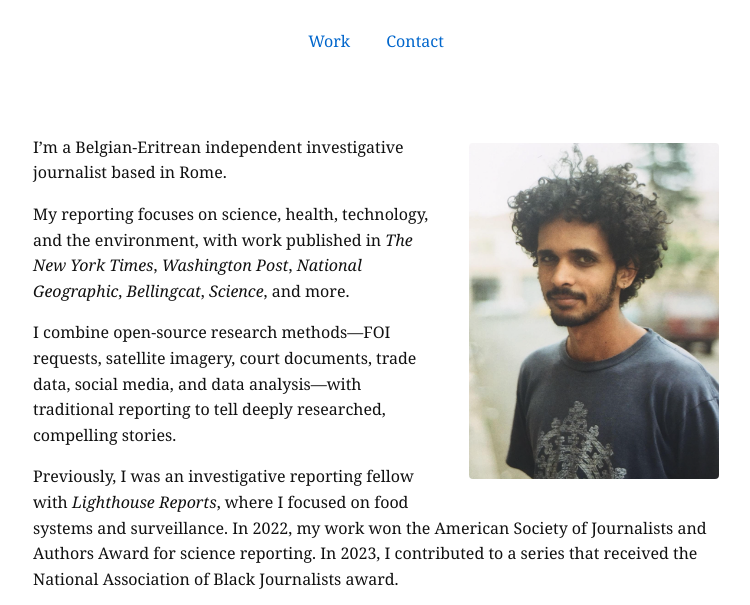
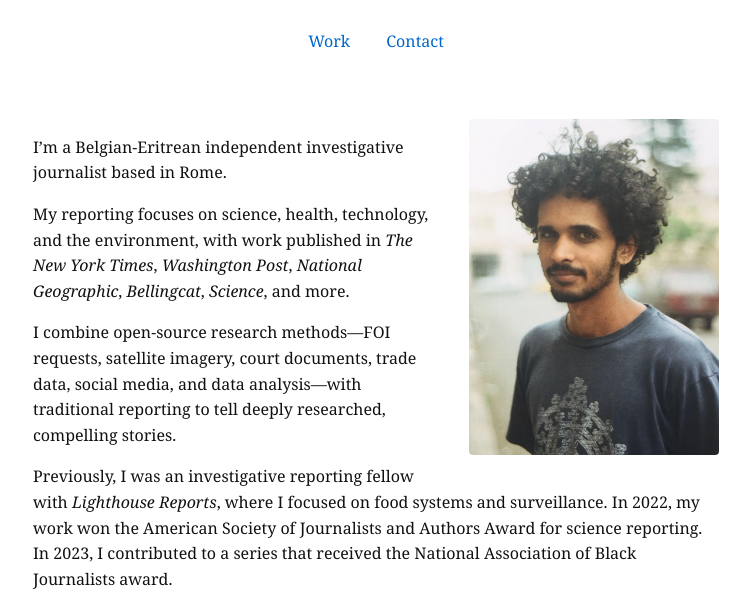
Before and after one commit to jonamoons/jonamoons, a plain HTML site: page index.html in a window 1280 px wide. Shown: the part 149-754 px from the top of the page, without its empty margins (264-1014 px from the left). Drawn offline with nearby package versions, Linux system fonts and the light colour scheme.

Commit message:
Fix text wrapping and resize profile image

```diff
--- a/style.css
+++ b/style.css
@@ -54,22 +54,14 @@ footer {
 }
 
 .profile-image {
-  display: block;
-  margin: 1.5rem auto;
-  max-width: 600px;
-  width: 100%;
-  height: auto;
-  border-radius: 0;
-}
-
-.profile-image {
   float: right;
-  width: 280px;
+  width: 250px;
   height: auto;
   margin-left: 1.5rem;
   margin-bottom: 1rem;
   border-radius: 4px;
   shape-outside: margin-box;
+  max-width: 100%;
 }
 
 @media (max-width: 700px) {
@@ -80,8 +72,6 @@ footer {
   }
 }
 
-
-
 .bio-text {
   max-width: 750px;
   margin: 0 auto;
@@ -89,15 +79,6 @@ footer {
   font-size: 16px;
   line-height: 1.6;
   overflow: hidden; /* ensures the section contains the floated image */
-}
-
-.profile-image {
-  max-width: 250px;
-  width: 100%;
-  height: auto;
-}
-
-.bio-text {
   flex: 1;
 }
 
```
